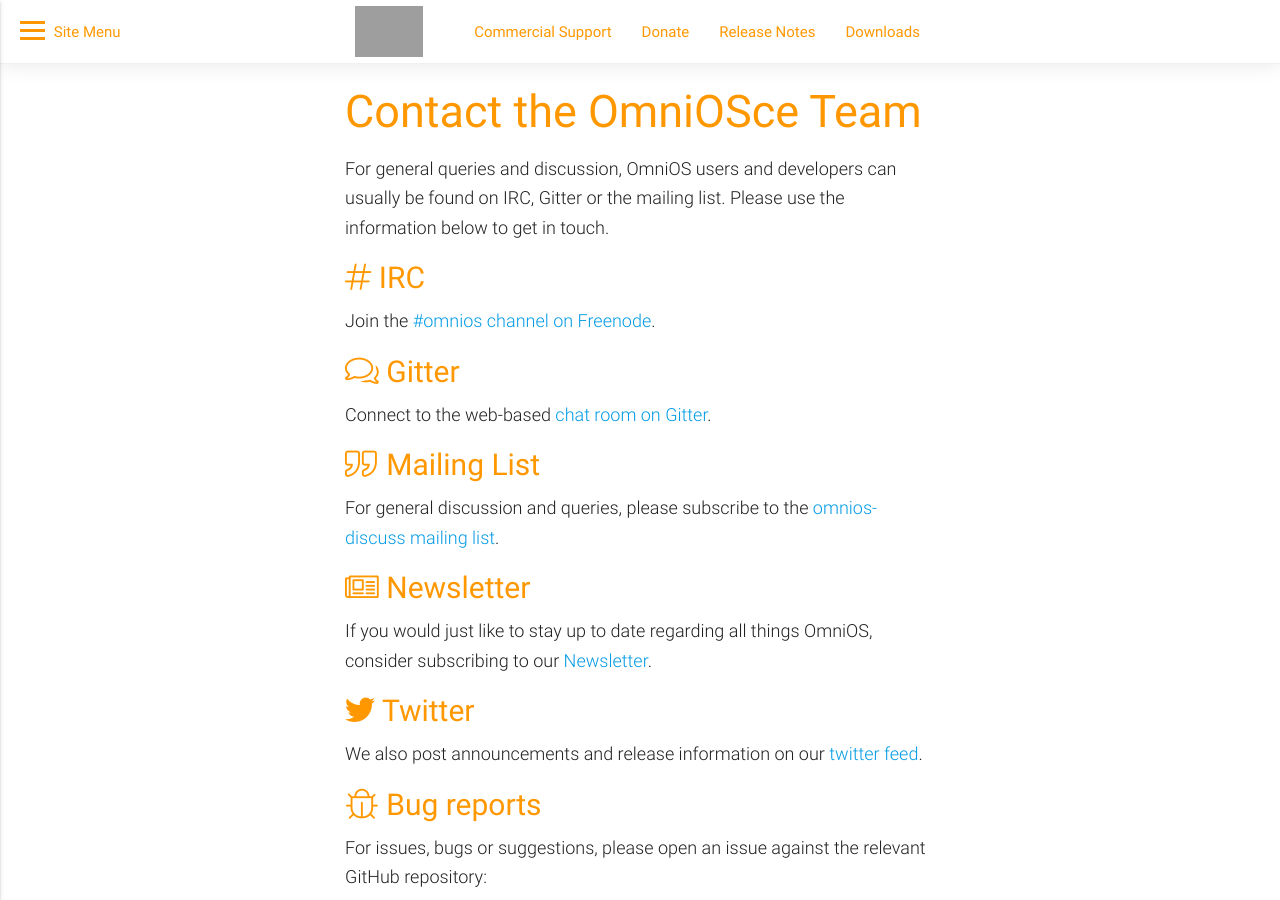
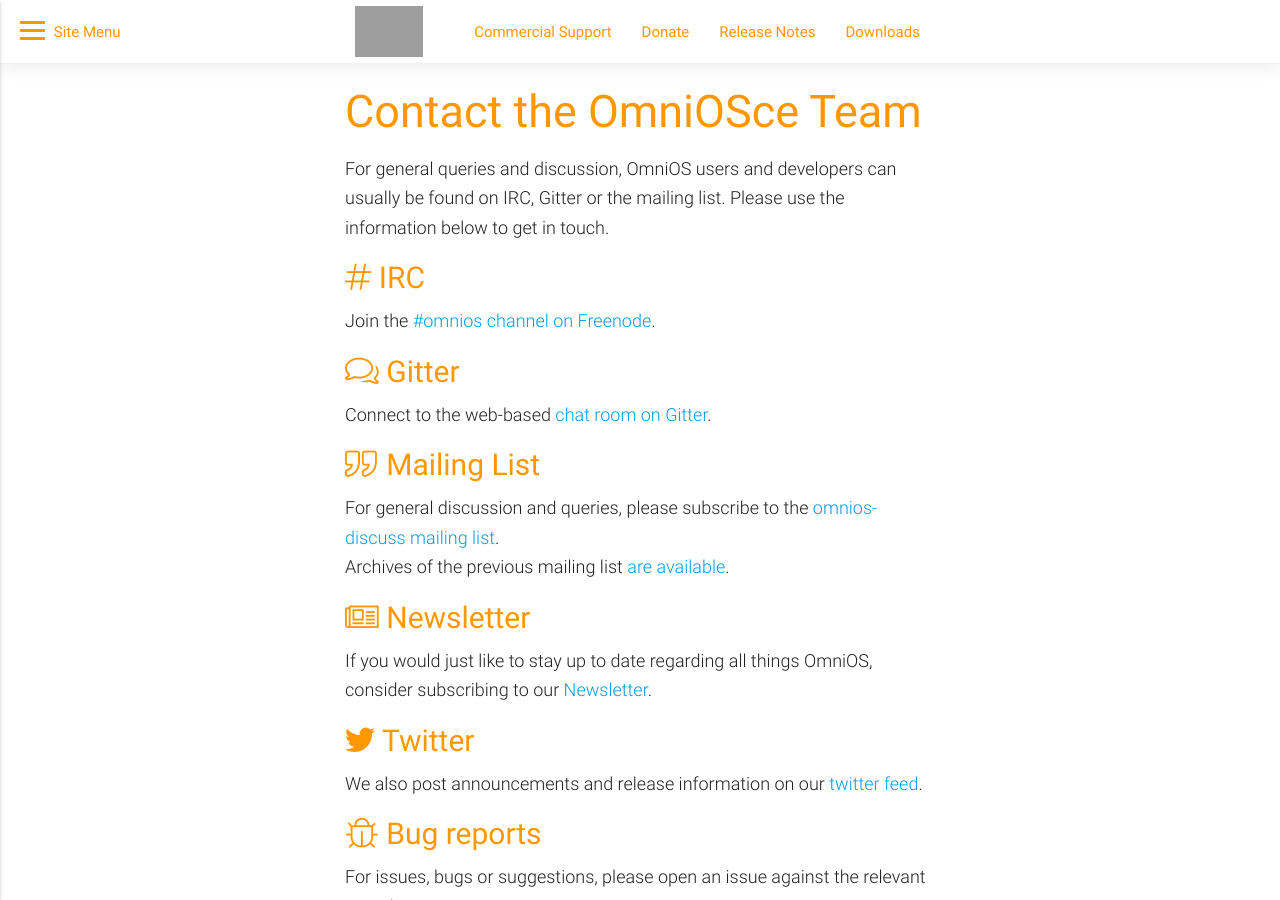
Before and after one commit to omniosorg/omniosorg.github.io, a Jekyll site: the page built from _docs/about/contact.md, in a window 1280 px wide and 900 px high. Built offline with Jekyll 4.4.1, drawn with Linux system fonts in a browser that asks for light colours; comment, search, counter and statistics services are not loaded; grey boxes are pictures that could not be loaded.

Commit message:
Add link to archived mailing list

```diff
--- a/_docs/about/contact.md
+++ b/_docs/about/contact.md
@@ -24,6 +24,8 @@
 
 For general discussion and queries, please subscribe to the
 [omnios-discuss mailing list](https://illumos.topicbox.com/groups/omnios-discuss).
+Archives of the previous mailing list
+[are available](https://omniosce.org/ml-archive/).
 
 ## <i class="fal fa-newspaper"></i> Newsletter
 
```
